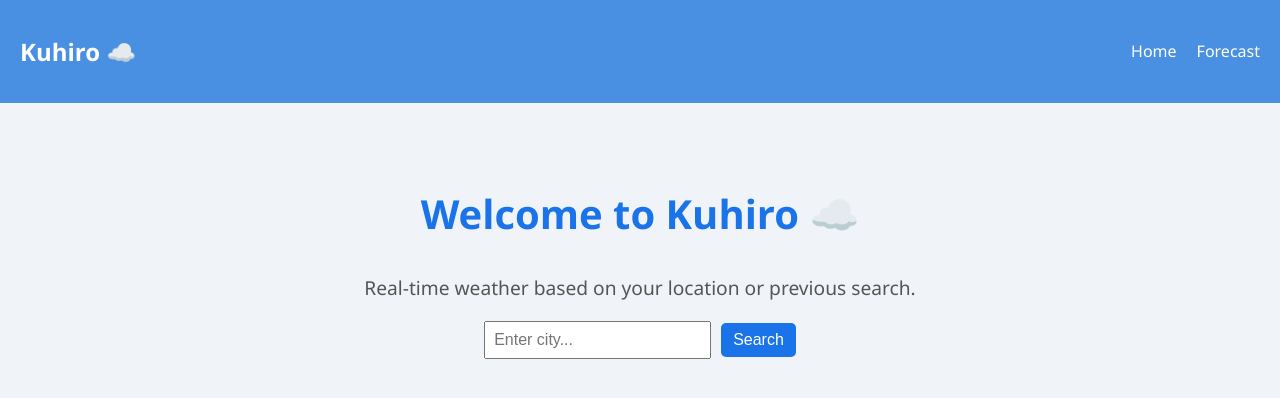
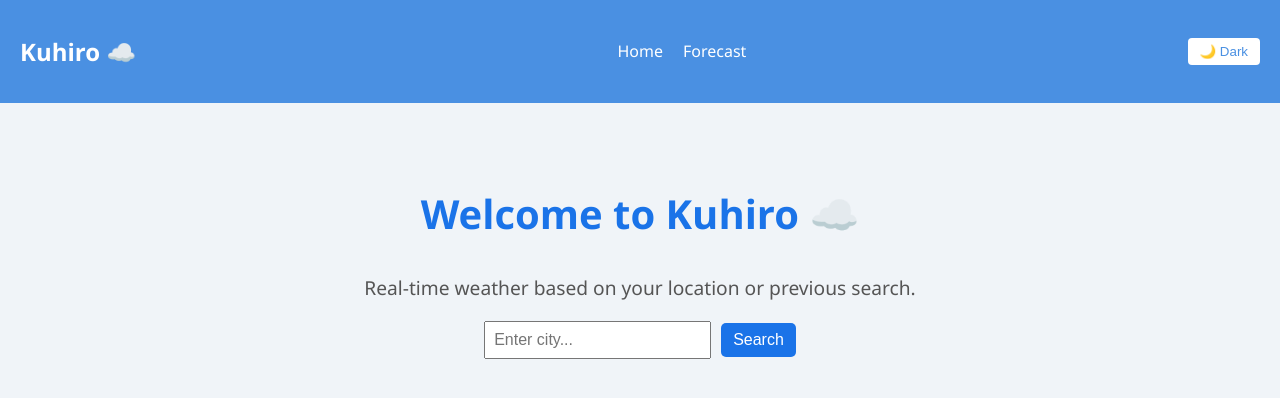
Before and after one commit to Mridulkhanal/kuhiro-weather-app, a React (Create React App) app in the folder frontend/: page / in a window 1280 px wide. Shown: the top 398 px of the page. Built offline with nearby package versions, Linux system fonts and the light colour scheme; no server answers.

Commit message:
Add a Dark Mode toggle to the app

```diff
--- a/frontend/src/components/Navbar.css
+++ b/frontend/src/components/Navbar.css
@@ -27,3 +27,32 @@
 .navbar-links a:hover {
   text-decoration: underline;
 }
+
+/* 🌙 Dark Mode Toggle Button */
+.dark-toggle {
+  padding: 6px 12px;
+  background-color: white;
+  color: #4a90e2;
+  border: none;
+  border-radius: 4px;
+  cursor: pointer;
+  font-weight: 500;
+}
+
+body.dark {
+  background-color: #121212;
+  color: #f0f0f0;
+}
+
+body.dark .navbar {
+  background-color: #1f1f1f;
+}
+
+body.dark .navbar-links a {
+  color: #f0f0f0;
+}
+
+body.dark .dark-toggle {
+  background-color: #444;
+  color: white;
+}
--- a/frontend/src/components/Navbar.tsx
+++ b/frontend/src/components/Navbar.tsx
@@ -1,14 +1,33 @@
+import { useEffect, useState } from "react";
 import { Link } from "react-router-dom";
 import "./Navbar.css";
 
 const Navbar = () => {
+  const [darkMode, setDarkMode] = useState(() => {
+    return localStorage.getItem("kuhiro_dark_mode") === "true";
+  });
+
+  useEffect(() => {
+    if (darkMode) {
+      document.body.classList.add("dark");
+    } else {
+      document.body.classList.remove("dark");
+    }
+    localStorage.setItem("kuhiro_dark_mode", String(darkMode));
+  }, [darkMode]);
+
   return (
     <nav className="navbar">
       <h1 className="navbar-brand">Kuhiro ☁️</h1>
+
       <ul className="navbar-links">
         <li><Link to="/">Home</Link></li>
         <li><Link to="/forecast">Forecast</Link></li>
       </ul>
+
+      <button className="dark-toggle" onClick={() => setDarkMode(prev => !prev)}>
+        {darkMode ? "☀️ Light" : "🌙 Dark"}
+      </button>
     </nav>
   );
 };
```
